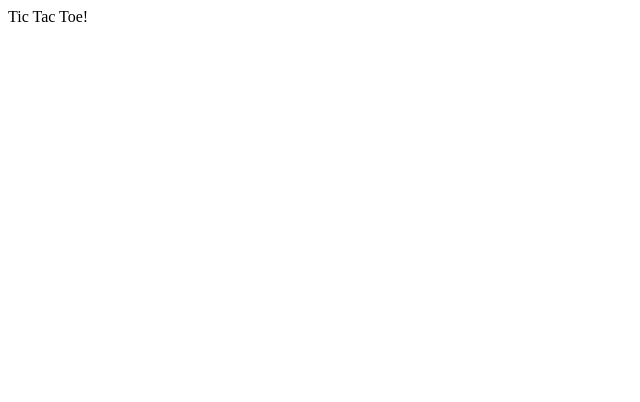
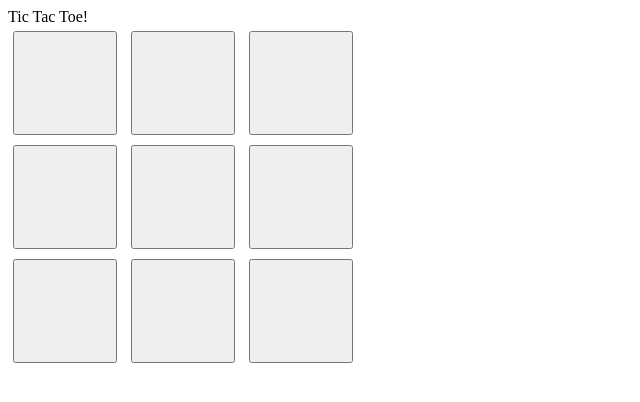
Before and after one commit to mrdingma/tictactoe, a website: page index.html in a window 1280 px wide. Shown: the whole page, without its empty margins (0-640 px from the left). Drawn offline with nearby package versions, Linux system fonts and the light colour scheme.

Commit message:
create game board

```diff
--- a/app.js
+++ b/app.js
@@ -0,0 +1,22 @@
+// TODO: add reset board button
+
+// first move: X
+
+window.gameboard = [
+  [0, 0, 0],
+  [0, 0, 0],
+  [0, 0, 0]
+];
+
+
+// onClick game board:
+
+// set innerHTML of the element to be the current move
+
+// set the corresponding move on the game board
+
+// check if there is a winner
+
+
+// on Click reset board
+// clear the innerHTML of all the elements
--- a/index.html
+++ b/index.html
@@ -2,16 +2,32 @@
 <html>
 
 <head>
-
+  <script src="node_modules/jquery/dist/jquery.js"></script>
+  <link rel="stylesheet" type="text/css" href="style.css">
 </head>
 
 <body>
   <div>
     Tic Tac Toe!
   </div>
-
-
-
+  <div class="grid">
+    <div class="firstRow">
+      <button id="1"></button>
+      <button id="2"></button>
+      <button id="3"></button>
+    </div>
+    <div class="secondRow">
+      <button id="1"></button>
+      <button id="2"></button>
+      <button id="3"></button>
+    </div>
+    <div class="thirdRow">
+      <button id="1"></button>
+      <button id="2"></button>
+      <button id="3"></button>
+    </div>
+  </div>
+  <script src='app.js'></script>
 </body>
 
 </html>
--- /dev/null
+++ b/style.css
@@ -0,0 +1,9 @@
+button {
+    color: white;
+    padding: 50px 50px;
+    margin: 5px;
+    text-align: center;
+    text-decoration: none;
+    display: inline-block;
+    font-size: 16px;
+}
```
Also changed, not shown: package.json (added, +22 -0 lines), 2 other files.
